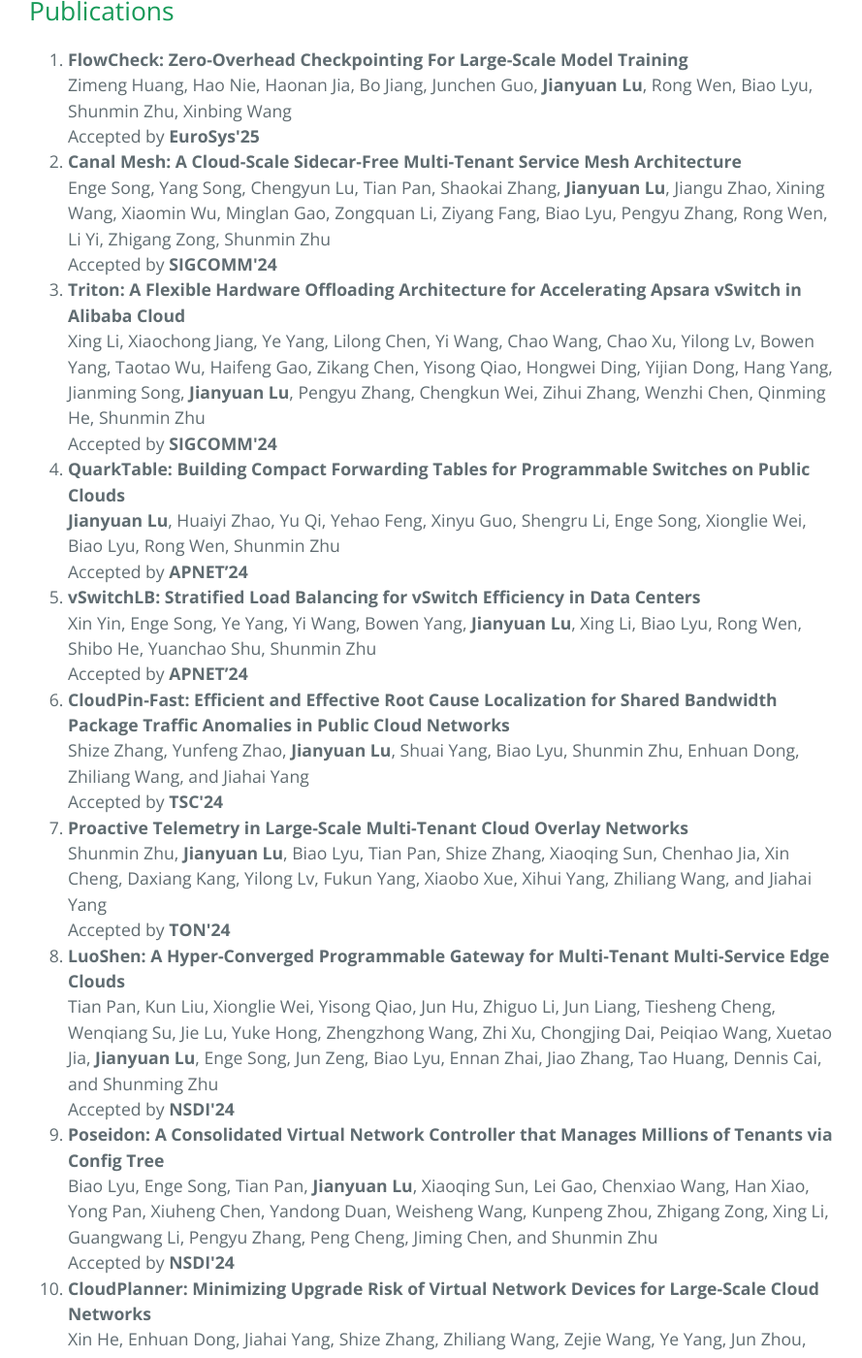
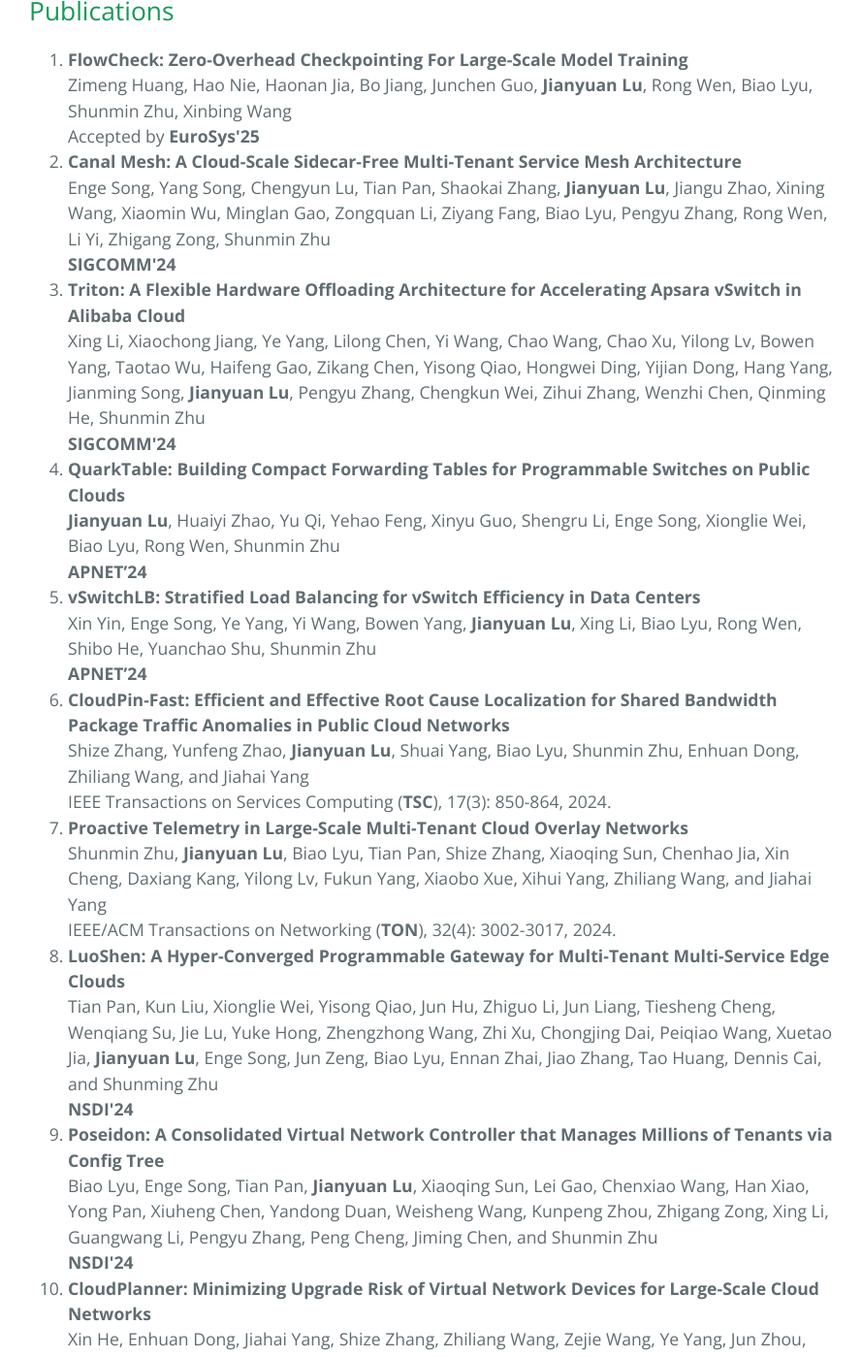
Before and after one commit to thlujy/thlujy.github.io, a Jekyll site: the page docs/index.html, which Jekyll copies as it is, in a window 1280 px wide and 1400 px high, scrolled down 1037 px. Shown: the whole window at 97% size, without its empty margins (194-1083 px from the left). Built offline with Jekyll 4.4.1, drawn with Linux system fonts in a browser that asks for light colours.

Commit message:
Update papers

```diff
--- a/docs/index.html
+++ b/docs/index.html
@@ -57,15 +57,15 @@
 <h2 id="publications">Publications</h2>
 <ol>
   <li><strong>FlowCheck: Zero-Overhead Checkpointing For Large-Scale Model Training</strong><br>Zimeng Huang, Hao Nie, Haonan Jia, Bo Jiang, Junchen Guo, <strong>Jianyuan Lu</strong>, Rong Wen, Biao Lyu, Shunmin Zhu, Xinbing Wang<br>Accepted by <strong>EuroSys'25</strong></li>
-  <li><strong>Canal Mesh: A Cloud-Scale Sidecar-Free Multi-Tenant Service Mesh Architecture</strong><br>Enge Song, Yang Song, Chengyun Lu, Tian Pan, Shaokai Zhang, <strong>Jianyuan Lu</strong>, Jiangu Zhao, Xining Wang, Xiaomin Wu, Minglan Gao, Zongquan Li, Ziyang Fang, Biao Lyu, Pengyu Zhang, Rong Wen, Li Yi, Zhigang Zong, Shunmin Zhu<br>Accepted by <strong>SIGCOMM'24</strong></li>
-  <li><strong>Triton: A Flexible Hardware Offloading Architecture for Accelerating Apsara vSwitch in Alibaba Cloud</strong><br>Xing Li, Xiaochong Jiang, Ye Yang, Lilong Chen, Yi Wang, Chao Wang, Chao Xu, Yilong Lv, Bowen Yang, Taotao Wu, Haifeng Gao, Zikang Chen, Yisong Qiao, Hongwei Ding, Yijian Dong, Hang Yang, Jianming Song, <strong>Jianyuan Lu</strong>, Pengyu Zhang, Chengkun Wei, Zihui Zhang, Wenzhi Chen, Qinming He, Shunmin Zhu<br>Accepted by <strong>SIGCOMM'24</strong></li>
-  <li><strong>QuarkTable: Building Compact Forwarding Tables for Programmable Switches on Public Clouds</strong><br><strong>Jianyuan Lu</strong>, Huaiyi Zhao, Yu Qi, Yehao Feng, Xinyu Guo, Shengru Li, Enge Song, Xionglie Wei, Biao Lyu, Rong Wen, Shunmin Zhu<br>Accepted by <strong>APNET’24</strong></li>
-  <li><strong>vSwitchLB: Stratified Load Balancing for vSwitch Efficiency in Data Centers</strong><br>Xin Yin, Enge Song, Ye Yang, Yi Wang, Bowen Yang, <strong>Jianyuan Lu</strong>, Xing Li, Biao Lyu, Rong Wen, Shibo He, Yuanchao Shu, Shunmin Zhu<br>Accepted by <strong>APNET’24</strong></li>
-  <li><strong>CloudPin-Fast: Efficient and Effective Root Cause Localization for Shared Bandwidth Package Traffic Anomalies in Public Cloud Networks</strong><br>Shize Zhang, Yunfeng Zhao, <strong>Jianyuan Lu</strong>, Shuai Yang, Biao Lyu, Shunmin Zhu, Enhuan Dong, Zhiliang Wang, and Jiahai Yang<br>Accepted by <strong>TSC'24</strong></li>
-  <li><strong>Proactive Telemetry in Large-Scale Multi-Tenant Cloud Overlay Networks</strong><br>Shunmin Zhu, <strong>Jianyuan Lu</strong>, Biao Lyu, Tian Pan, Shize Zhang, Xiaoqing Sun, Chenhao Jia, Xin Cheng, Daxiang Kang, Yilong Lv, Fukun Yang, Xiaobo Xue, Xihui Yang, Zhiliang Wang, and Jiahai Yang<br>Accepted by <strong>TON'24</strong></li>
-  <li><strong>LuoShen: A Hyper-Converged Programmable Gateway for Multi-Tenant Multi-Service Edge Clouds</strong><br>Tian Pan, Kun Liu, Xionglie Wei, Yisong Qiao, Jun Hu, Zhiguo Li, Jun Liang, Tiesheng Cheng, Wenqiang Su, Jie Lu, Yuke Hong, Zhengzhong Wang, Zhi Xu, Chongjing Dai, Peiqiao Wang, Xuetao Jia, <strong>Jianyuan Lu</strong>, Enge Song, Jun Zeng, Biao Lyu, Ennan Zhai, Jiao Zhang, Tao Huang, Dennis Cai, and Shunming Zhu<br>Accepted by <strong>NSDI'24</strong></li>
-  <li><strong>Poseidon: A Consolidated Virtual Network Controller that Manages Millions of Tenants via Config Tree</strong><br>Biao Lyu, Enge Song, Tian Pan, <strong>Jianyuan Lu</strong>, Xiaoqing Sun, Lei Gao, Chenxiao Wang, Han Xiao, Yong Pan, Xiuheng Chen, Yandong Duan, Weisheng Wang, Kunpeng Zhou, Zhigang Zong, Xing Li, Guangwang Li, Pengyu Zhang, Peng Cheng, Jiming Chen, and Shunmin Zhu<br>Accepted by <strong>NSDI'24</strong></li>
-  <li><strong>CloudPlanner: Minimizing Upgrade Risk of Virtual Network Devices for Large-Scale Cloud Networks</strong><br>Xin He, Enhuan Dong, Jiahai Yang, Shize Zhang, Zhiliang Wang, Zejie Wang, Ye Yang, Jun Zhou, Xiaoqing Sun, Enge Song, <strong>Jianyuan Lu</strong>, Biao Lyu, Shunmin Zhu<br>Accepted by <strong>INFOCOM'24</strong></li>
+  <li><strong>Canal Mesh: A Cloud-Scale Sidecar-Free Multi-Tenant Service Mesh Architecture</strong><br>Enge Song, Yang Song, Chengyun Lu, Tian Pan, Shaokai Zhang, <strong>Jianyuan Lu</strong>, Jiangu Zhao, Xining Wang, Xiaomin Wu, Minglan Gao, Zongquan Li, Ziyang Fang, Biao Lyu, Pengyu Zhang, Rong Wen, Li Yi, Zhigang Zong, Shunmin Zhu<br><strong>SIGCOMM'24</strong></li>
+  <li><strong>Triton: A Flexible Hardware Offloading Architecture for Accelerating Apsara vSwitch in Alibaba Cloud</strong><br>Xing Li, Xiaochong Jiang, Ye Yang, Lilong Chen, Yi Wang, Chao Wang, Chao Xu, Yilong Lv, Bowen Yang, Taotao Wu, Haifeng Gao, Zikang Chen, Yisong Qiao, Hongwei Ding, Yijian Dong, Hang Yang, Jianming Song, <strong>Jianyuan Lu</strong>, Pengyu Zhang, Chengkun Wei, Zihui Zhang, Wenzhi Chen, Qinming He, Shunmin Zhu<br><strong>SIGCOMM'24</strong></li>
+  <li><strong>QuarkTable: Building Compact Forwarding Tables for Programmable Switches on Public Clouds</strong><br><strong>Jianyuan Lu</strong>, Huaiyi Zhao, Yu Qi, Yehao Feng, Xinyu Guo, Shengru Li, Enge Song, Xionglie Wei, Biao Lyu, Rong Wen, Shunmin Zhu<br><strong>APNET’24</strong></li>
+  <li><strong>vSwitchLB: Stratified Load Balancing for vSwitch Efficiency in Data Centers</strong><br>Xin Yin, Enge Song, Ye Yang, Yi Wang, Bowen Yang, <strong>Jianyuan Lu</strong>, Xing Li, Biao Lyu, Rong Wen, Shibo He, Yuanchao Shu, Shunmin Zhu<br><strong>APNET’24</strong></li>
+  <li><strong>CloudPin-Fast: Efficient and Effective Root Cause Localization for Shared Bandwidth Package Traffic Anomalies in Public Cloud Networks</strong><br>Shize Zhang, Yunfeng Zhao, <strong>Jianyuan Lu</strong>, Shuai Yang, Biao Lyu, Shunmin Zhu, Enhuan Dong, Zhiliang Wang, and Jiahai Yang<br>IEEE Transactions on Services Computing (<strong>TSC</strong>), 17(3): 850-864, 2024.</li>
+  <li><strong>Proactive Telemetry in Large-Scale Multi-Tenant Cloud Overlay Networks</strong><br>Shunmin Zhu, <strong>Jianyuan Lu</strong>, Biao Lyu, Tian Pan, Shize Zhang, Xiaoqing Sun, Chenhao Jia, Xin Cheng, Daxiang Kang, Yilong Lv, Fukun Yang, Xiaobo Xue, Xihui Yang, Zhiliang Wang, and Jiahai Yang<br>IEEE/ACM Transactions on Networking (<strong>TON</strong>), 32(4): 3002-3017, 2024.</li>
+  <li><strong>LuoShen: A Hyper-Converged Programmable Gateway for Multi-Tenant Multi-Service Edge Clouds</strong><br>Tian Pan, Kun Liu, Xionglie Wei, Yisong Qiao, Jun Hu, Zhiguo Li, Jun Liang, Tiesheng Cheng, Wenqiang Su, Jie Lu, Yuke Hong, Zhengzhong Wang, Zhi Xu, Chongjing Dai, Peiqiao Wang, Xuetao Jia, <strong>Jianyuan Lu</strong>, Enge Song, Jun Zeng, Biao Lyu, Ennan Zhai, Jiao Zhang, Tao Huang, Dennis Cai, and Shunming Zhu<br><strong>NSDI'24</strong></li>
+  <li><strong>Poseidon: A Consolidated Virtual Network Controller that Manages Millions of Tenants via Config Tree</strong><br>Biao Lyu, Enge Song, Tian Pan, <strong>Jianyuan Lu</strong>, Xiaoqing Sun, Lei Gao, Chenxiao Wang, Han Xiao, Yong Pan, Xiuheng Chen, Yandong Duan, Weisheng Wang, Kunpeng Zhou, Zhigang Zong, Xing Li, Guangwang Li, Pengyu Zhang, Peng Cheng, Jiming Chen, and Shunmin Zhu<br><strong>NSDI'24</strong></li>
+  <li><strong>CloudPlanner: Minimizing Upgrade Risk of Virtual Network Devices for Large-Scale Cloud Networks</strong><br>Xin He, Enhuan Dong, Jiahai Yang, Shize Zhang, Zhiliang Wang, Zejie Wang, Ye Yang, Jun Zhou, Xiaoqing Sun, Enge Song, <strong>Jianyuan Lu</strong>, Biao Lyu, Shunmin Zhu<br><strong>INFOCOM'24</strong></li>
   <li><strong>Performance Analysis and Power Allocation for Covert Mobile Edge Computing With RIS-Aided NOMA</strong><br>Yanyu Cheng, <strong>Jianyuan Lu</strong>, Dusit Niyato, Biao Lyu, Minrui Xu, Shunmin Zhu<br>IEEE Transactions on Mobile Computing (<strong>TMC</strong>). 23(5): 4212-4227, 2024.</li>
   <li><strong>CloudSentry: Two-Stage Heavy Hitter Detection for Cloud-Scale Gateway Overload Protection</strong><br><strong>Jianyuan Lu</strong>, Tian Pan, Shan He, Mao Miao, Guangzhe Zhou, Yining Qi, Shize Zhang, Enge Song, Xiaoqing Sun, Huaiyi Zhao,Biao Lyu, Shunmin Zhu<br>IEEE Transactions on Parallel and Distributed Systems (<strong>TPDS</strong>). 35(4): 616-633, 2024.</li>
   <li><strong>Zoonet: A Proactive Telemetry System for Large-Scale Cloud Networks</strong><br>Shunmin Zhu, <strong>Jianyuan Lu</strong>, Biao Lyu, Tian Pan, Xin Cheng, Daxiang Kang, Yilong Lv, Fukun Yang, Xiaobo Xue, Zhiliang Wang, Jiahai Yang<br><strong>CoNEXT'22</strong></li>
```
